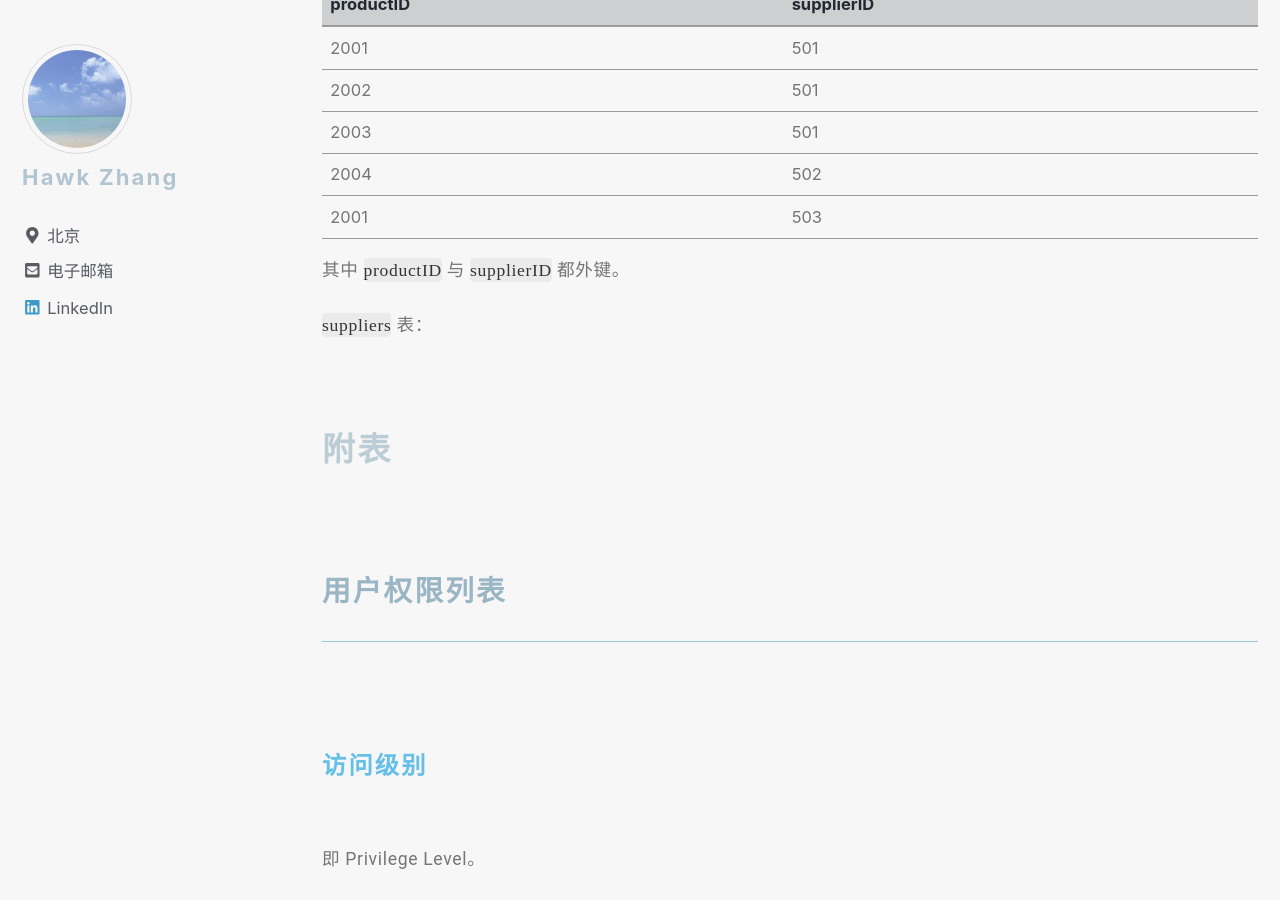
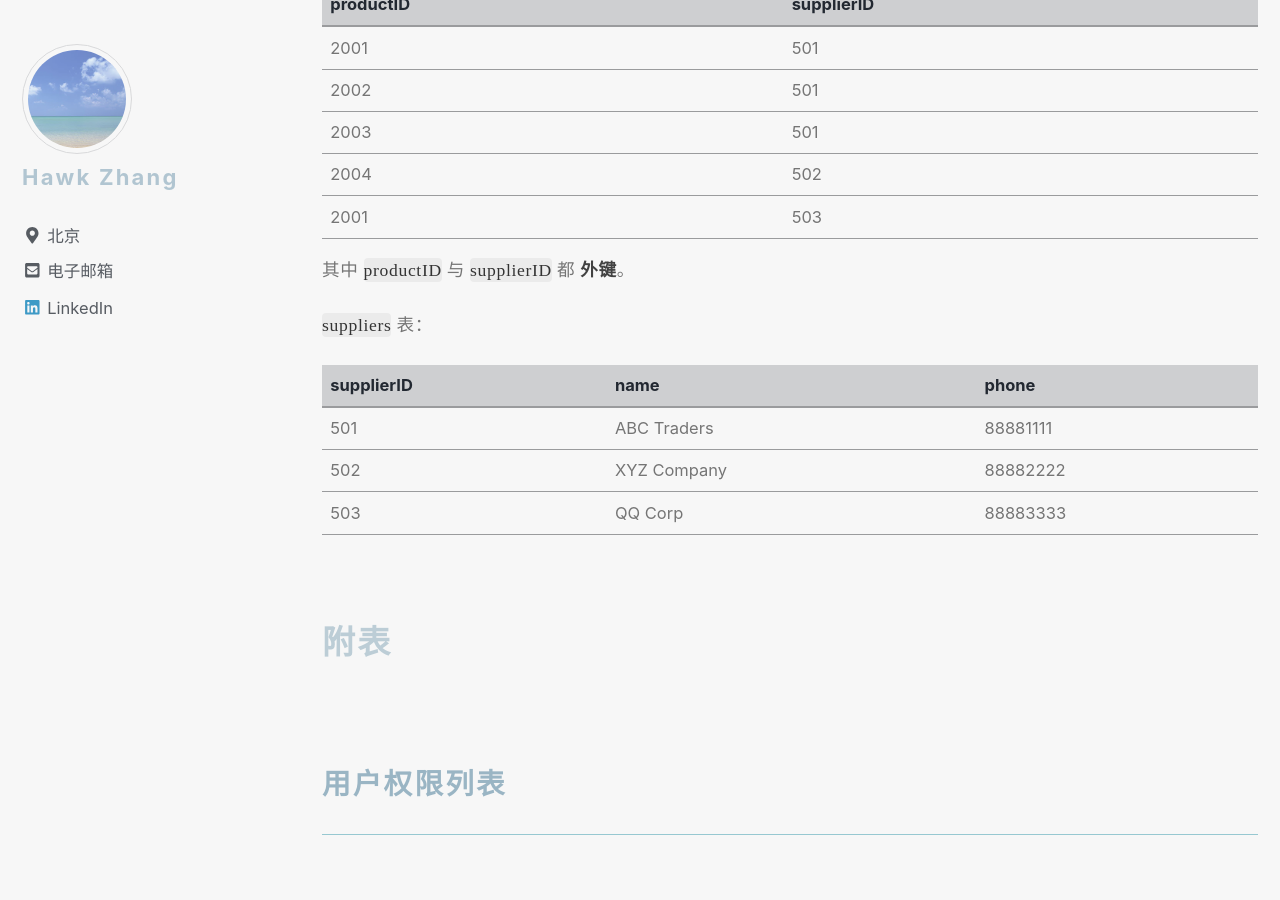
Before and after one commit to narru888/linotes_note, a Jekyll site: the page built from _posts/mysql/2016-04-02-statements.md, in a window 1280 px wide and 900 px high, scrolled down 29307 px. Built offline with Jekyll 4.4.1, drawn with Linux system fonts in a browser that asks for light colours; nearby versions of some CDN libraries; a script that is not in the unit is left out.

Commit message:
update on 2018-10-16 20:28:01 CST

```diff
--- a/_posts/mysql/2016-04-02-statements.md
+++ b/_posts/mysql/2016-04-02-statements.md
@@ -1191,9 +1191,15 @@
 2004 | 502
 2001 | 503
 
-其中 `productID` 与 `supplierID` 都外键。
+其中 `productID` 与 `supplierID` 都 **外键**。
 
 `suppliers` 表：
+
+supplierID | name | phone
+--- | --- | ---
+501 | ABC Traders | 88881111
+502 | XYZ Company | 88882222
+503 | QQ Corp | 88883333
 
 
 
```
